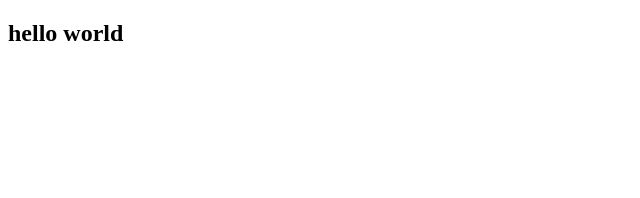
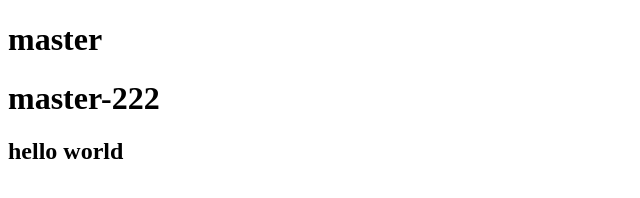
Before and after one commit to itwebgit1/github-demo, a plain HTML site: page index.html in a window 1280 px wide. Shown: the whole page, without its empty margins (0-640 px from the left). Drawn offline with Linux system fonts and the light colour scheme.

Commit message:
修改index

```diff
--- a/index.html
+++ b/index.html
@@ -6,6 +6,8 @@
   <title>Document</title>
 </head>
 <body>
+  <h1>master</h1>
+  <h1>master-222</h1>
   <h2>hello world</h2>
 </body>
 </html>
```
